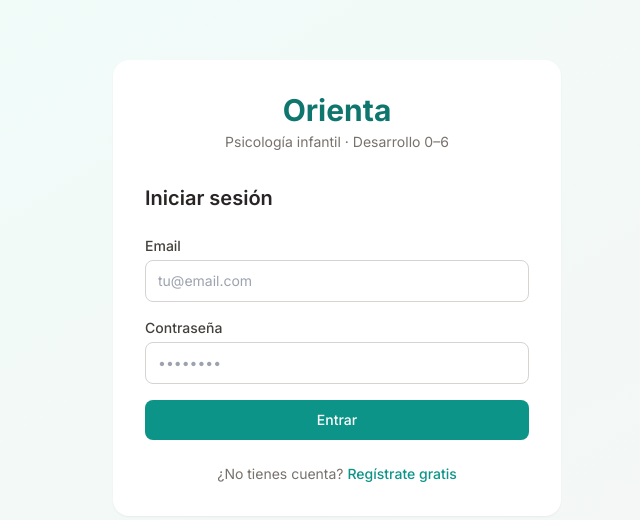
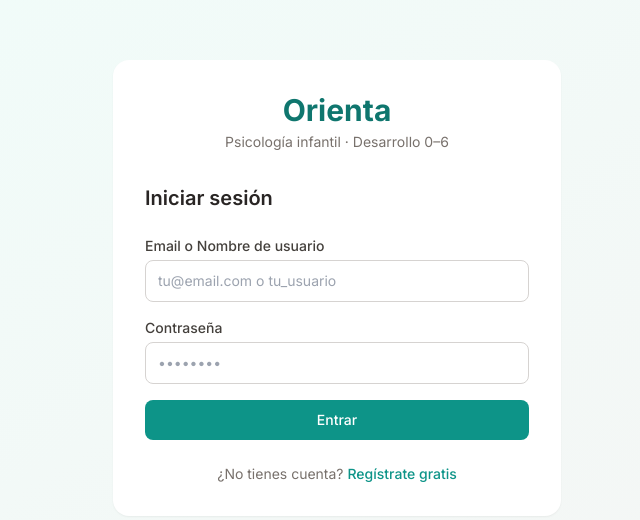
Before and after one commit to antoniocantillo1988/braintrain-plataforma, a React (Vite) app: page /login in a window 1280 px wide. Shown: the part 112-632 px from the top of the page, without its empty margins (303-943 px from the left). Built offline with nearby package versions, Linux system fonts and the light colour scheme; no server answers.

Commit message:
Change email field to identificador in Login form
Updated the login form to use 'identificador' instead of 'email'. Adjusted input type and attributes accordingly.

```diff
--- a/src/pages/Login.jsx
+++ b/src/pages/Login.jsx
@@ -8,7 +8,8 @@ export default function Login() {
   const { login } = useAuth();
   const navigate = useNavigate();
 
-  const [form, setForm] = useState({ email: '', password: '' });
+  // 1. Cambiamos 'email' por 'identificador' en el estado
+  const [form, setForm] = useState({ identificador: '', password: '' });
   const [error, setError] = useState('');
   const [cargando, setCargando] = useState(false);
 
@@ -22,6 +23,7 @@ export default function Login() {
     setCargando(true);
 
     try {
+      // 2. Se enviará { identificador, password } al backend
       const data = await api.post('/auth/login', form);
       login(data.token, data.user);
       navigate('/dashboard');
@@ -47,16 +49,17 @@ export default function Login() {
         <form onSubmit={handleSubmit} className="space-y-4">
           <div>
             <label className="block text-sm font-medium text-stone-700 mb-1">
-              Email
+              Email o Nombre de usuario
             </label>
+            {/* 3. Cambiamos type="email" a type="text" y name="email" a name="identificador" */}
             <input
-              type="email"
-              name="email"
-              value={form.email}
+              type="text"
+              name="identificador"
+              value={form.identificador}
               onChange={handleChange}
               required
-              autoComplete="email"
-              placeholder="tu@email.com"
+              autoComplete="username"
+              placeholder="tu@email.com o tu_usuario"
               className="w-full border border-stone-300 rounded-lg px-3 py-2.5 text-sm focus:outline-none focus:ring-2 focus:ring-teal-500 focus:border-transparent"
             />
           </div>
```
